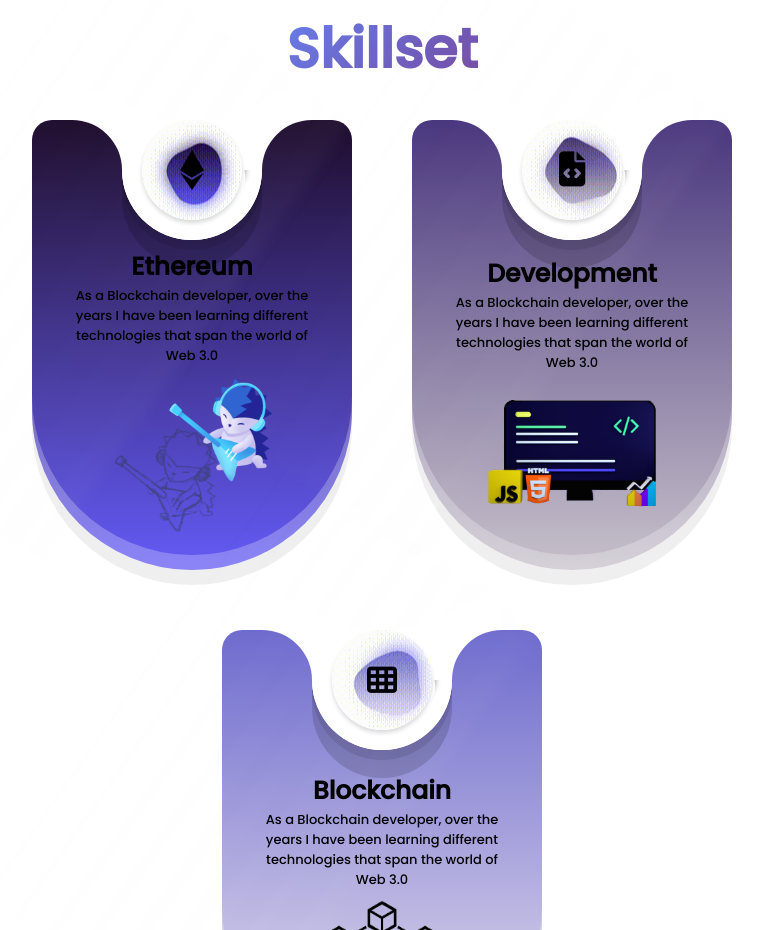
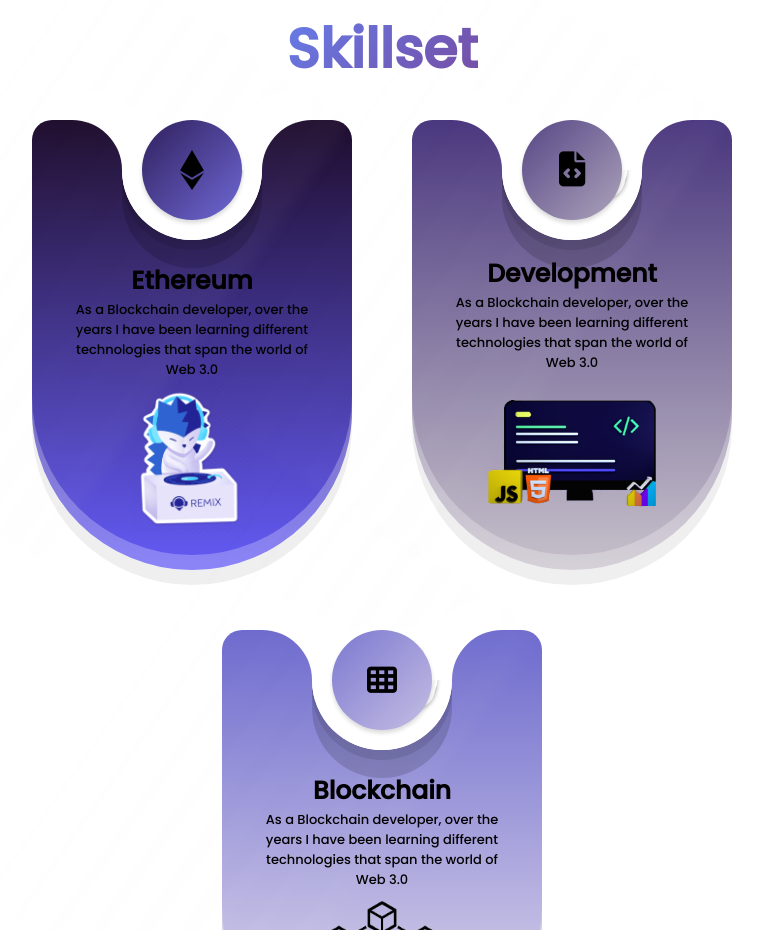
Before and after one commit to Zaria101/keneth.dev, a plain HTML site: page index.html in a window 1280 px wide. Shown: the part 3540-4470 px from the top of the page, without its empty margins (258-1021 px from the left). Drawn offline with nearby package versions, Linux system fonts and the light colour scheme.

Commit message:
Changed some styles of Skillset cards

```diff
--- a/index.html
+++ b/index.html
@@ -250,9 +250,9 @@
           <li style="--i:1;">
 
             <div class="content-buble">
-              <div class="info">
+              <!-- <div class="info">
                  <p class="hidding">Truffle</p>
-              </div>
+              </div> -->
               <div class="imageee">
             <a href="https://trufflesuite.com" target="_blank"><img src="/Img/Truffle-removebg-preview.png" alt="Truffle"></a>
           </div>
@@ -261,9 +261,9 @@
 
             <li style="--i:2;">
               <div class="content-buble">
-                <div class="info">
+                <!-- <div class="info">
                    <p class="hidding">HardHat</p>
-                </div>
+                </div> -->
                 <div class="imageee hardh-image">
                   <a href="https://hardhat.org" target="_blank"><img src="/Img/HardHat-removebg-preview.png" alt="HardHat"></a>
             </div>
@@ -272,9 +272,9 @@
 
               <li style="--i:3;">
                 <div class="content-buble">
-                  <div class="info">
+                  <!-- <div class="info">
                      <p class="hidding">Ganache CLI</p>
-                  </div>
+                  </div> -->
                   <div class="imageee ganache-image">
                     <a href="https://www.npmjs.com/package/ganache-cli" target="_blank"><img src="/Img/Ganache-removebg-preview.png" alt="Ganache CLI"></a>
               </div>
@@ -283,9 +283,9 @@
 
                 <li style="--i:4;">
                   <div class="content-buble">
-              <div class="info">
+              <!-- <div class="info">
                  <p class="hidding">Web3.js</p>
-              </div>
+              </div> -->
               <div class="imageee">
                 <a href="https://web3js.readthedocs.io/en/v1.5.2/" target="_blank"><img src="/Img/web3-removebg-preview.png" alt="Web3.js"></a>
           </div>
@@ -294,9 +294,9 @@
 
                   <li style="--i:5;">
                     <div class="content-buble">
-                      <div class="info">
+                      <!-- <div class="info">
                          <p class="hidding">Metamask</p>
-                      </div>
+                      </div> -->
                       <div class="imageee meta-image">
                         <a href="https://metamask.io" target="_blank"><img src="/Img/Metamask-removebg-preview.png" alt="Metamask"></a>
                   </div>
@@ -305,9 +305,9 @@
 
                     <li style="--i:6;">
                       <div class="content-buble">
-                        <div class="info">
+                        <!-- <div class="info">
                            <p class="hidding">Moralis</p>
-                        </div>
+                        </div> -->
                         <div class="imageee">
                           <a href="https://moralis.io" target="_blank"><img src="/Img/Moralis-removebg-preview (1).png" alt="Moralis"></a>
                     </div>
@@ -316,9 +316,9 @@
 
                       <li style="--i:7;">
                         <div class="content-buble">
-                          <div class="info">
+                          <!-- <div class="info">
                              <p class="hidding">Solidty</p>
-                          </div>
+                          </div> -->
                           <div class="imageee">
                             <a href="https://docs.soliditylang.org/en/v0.8.11/" target="_blank"><img src="/Img/Solidty.svg" alt="Solidty"></a>
                       </div>
@@ -332,7 +332,7 @@
 <h2>Ethereum</h2>
 <p>As a Blockchain developer, over the years I have been learning different technologies that span the world of Web 3.0</p>
 <div class="image-skill">
-  <img src="/Img/Matcha.png" alt="Matcha">
+  <img src="/Img/matchaDj.png" alt="Matcha">
 </div>
     </div>
   </div>
--- a/style.css
+++ b/style.css
@@ -733,7 +733,7 @@
 }
 
 .content-card-skill .image-skill img {
-  width: 64%;
+  width: 47%;
 }
 
 .content-card-skill .image-skill img:hover {
@@ -789,7 +789,7 @@
 }
 
 .menu li .content-buble {
-  background-color: #fff;
+  background-image: linear-gradient(120deg, #fdfbfb 0%, #fcfcfc 100%);
   width: 35%;
   height: 30%;
   align-items: center;
@@ -798,10 +798,15 @@
   align-items: center; */
   border-radius: 60%;
   transform: rotate(calc(360deg / -8 * var(--i)));
-  box-shadow: 0 3px 4px rgba(0, 0, 0, 0.15);
+  box-shadow: 0 3px 4px rgba(0, 0, 0, 0.20);
   color: #111;
   transition: 0.5s;
   text-align: center;
+  max-width: 200px;
+}
+
+.menu li .content-buble:hover {
+  box-shadow: 0 3px 4px rgba(0, 0, 0, 0.30);
 }
 
 
@@ -817,7 +822,7 @@
 
 
 .menu .imageee img {
-  width: 60%;
+  width: 80%;
 }
 
 .menu .meta-image {
@@ -851,13 +856,11 @@
   box-shadow: 0 3px 4px rgba(0, 0, 0, .15);
   font-size: 2em;
   transition: transform 1.25s;
-  background: url(./Img/Bubble.gif) no-repeat;
-  background-position: center;
+  background-image: linear-gradient(135deg, #30205D 0%, #6F68D5 100%);
 }
 
 .menu .toggle-development {
-  background: url(/Img/Second-bubble.gif) no-repeat;
-  background-position: center;
+  background-image: linear-gradient(135deg, #574686 0%, #ACA3BA 100%);
 }
 
 .menu .toggle-development .fa-file-code {
@@ -865,8 +868,7 @@
 }
 
 .menu .toggle-blockchain {
-  background: url(/Img/Third-bubble.gif) no-repeat;
-  background-position: center;
+  background-image: linear-gradient(135deg, #7C78D0 0%, #C4BEE3 100%);
 }
 
 .menu .toggle-blockchain .fa-th {
@@ -880,6 +882,7 @@
 .toggle .fa-ethereum {
   font-size: 40px;
 }
+
 
 
 
```
Also changed, not shown: Img/matchaDj.png (added), main.js (line endings or trailing spaces).
